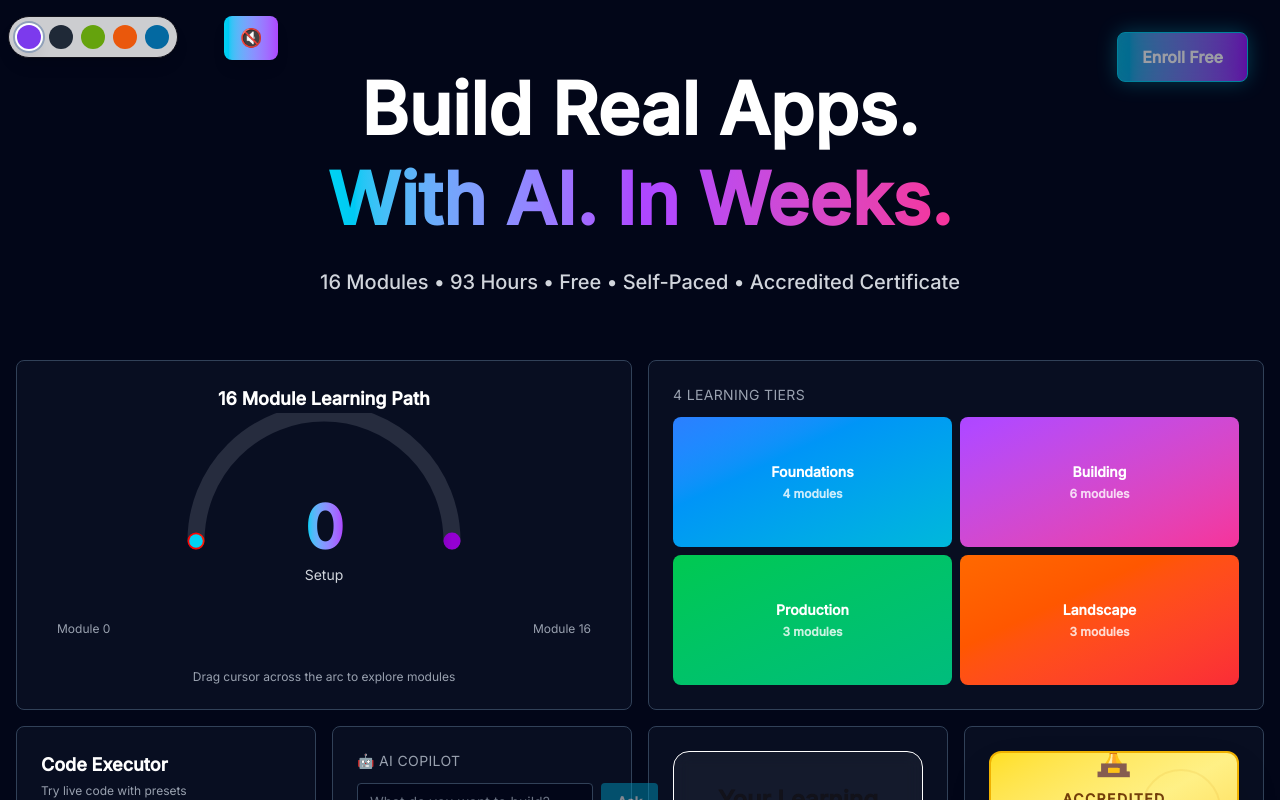
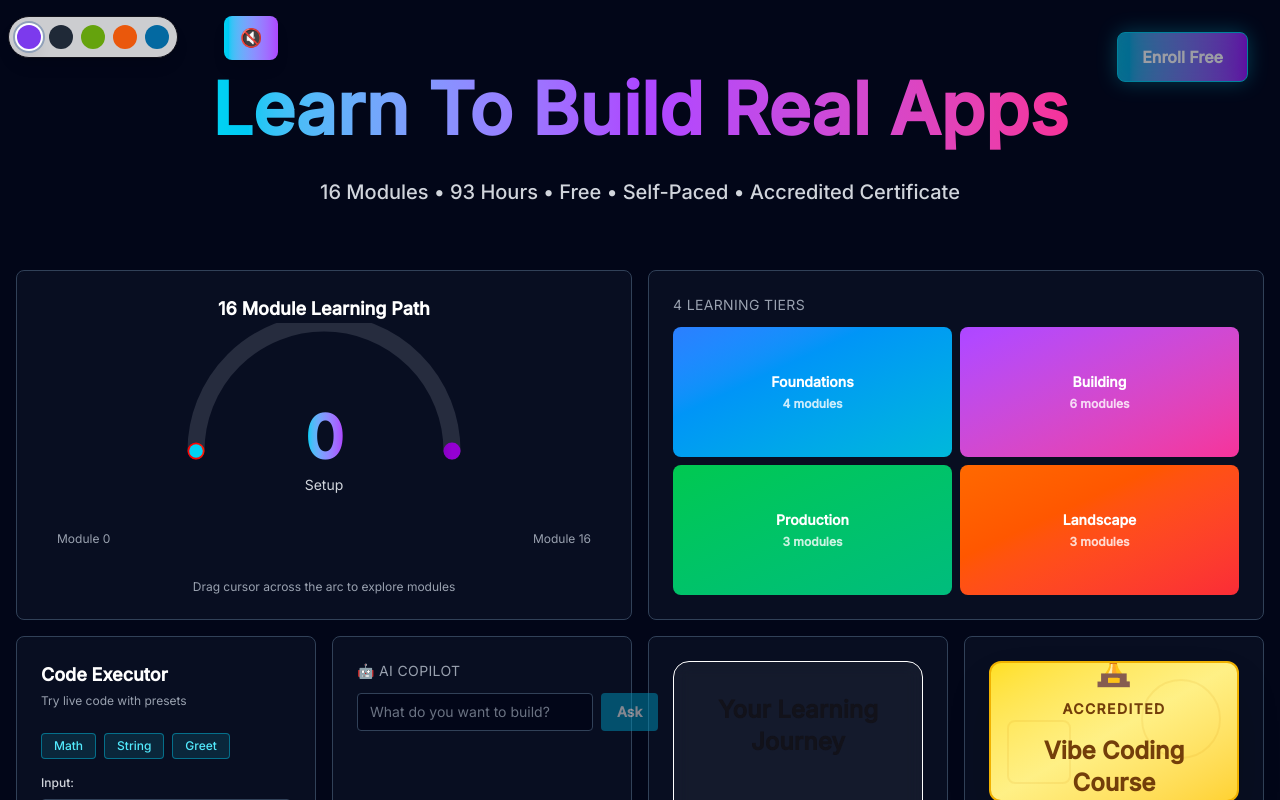
Before and after one commit to thechefcharles/learn-to-vibe-code, a Next.js app: page /landing-kids in a window 1280 px wide. Shown: the top 800 px of the page. Built offline with nearby package versions, Linux system fonts and the light colour scheme.

Commit message:
copy: change headline to 'Learn To Build Real Apps'

```diff
--- a/app/landing-kids/page-content.tsx
+++ b/app/landing-kids/page-content.tsx
@@ -23,10 +23,8 @@ export default function KidsLandingPageContent() {
           {/* Hero Headline */}
           <div className="text-center mb-12 sm:mb-16">
             <h1 className="text-4xl sm:text-5xl md:text-6xl lg:text-7xl font-bold mb-4 sm:mb-6 leading-tight">
-              Build Real Apps.
-              <br />
               <span className="bg-gradient-to-r from-cyan-400 via-purple-500 to-pink-500 bg-clip-text text-transparent">
-                With AI. In Weeks.
+                Learn To Build Real Apps
               </span>
             </h1>
 
```
